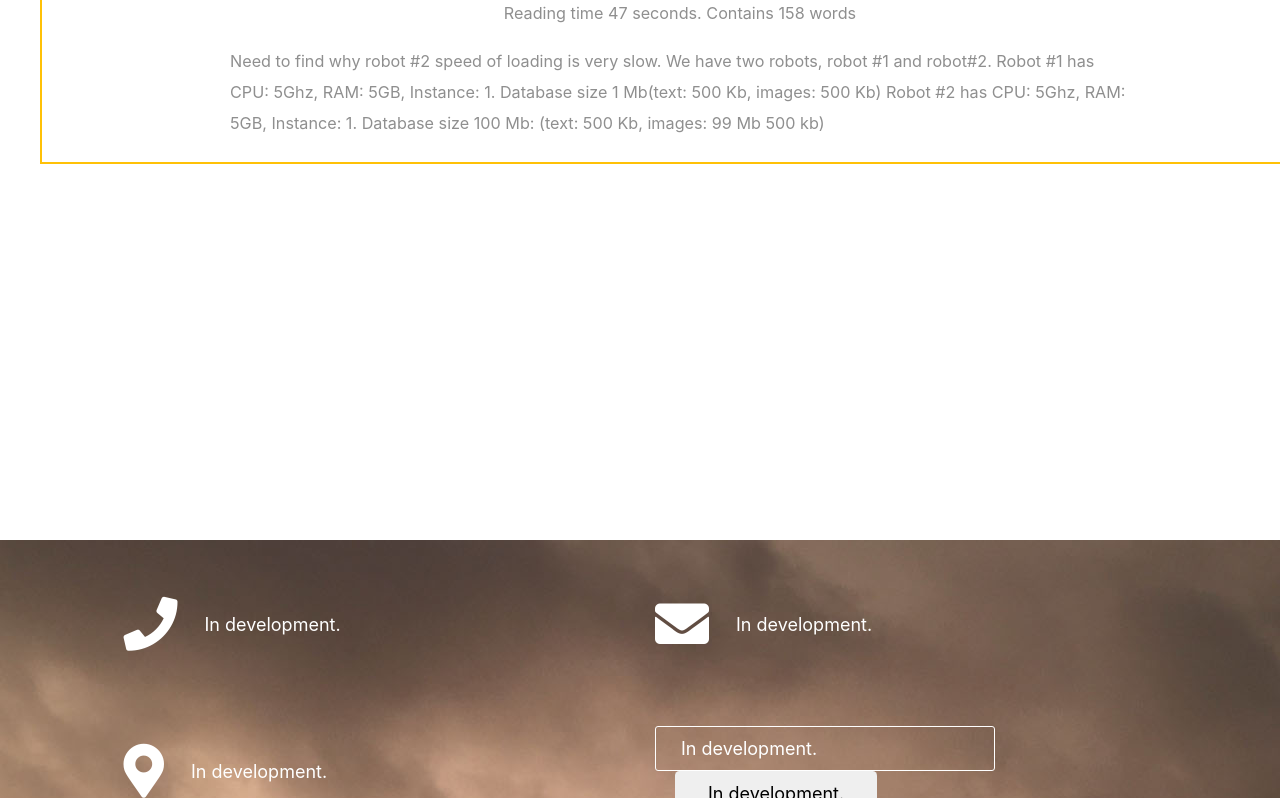
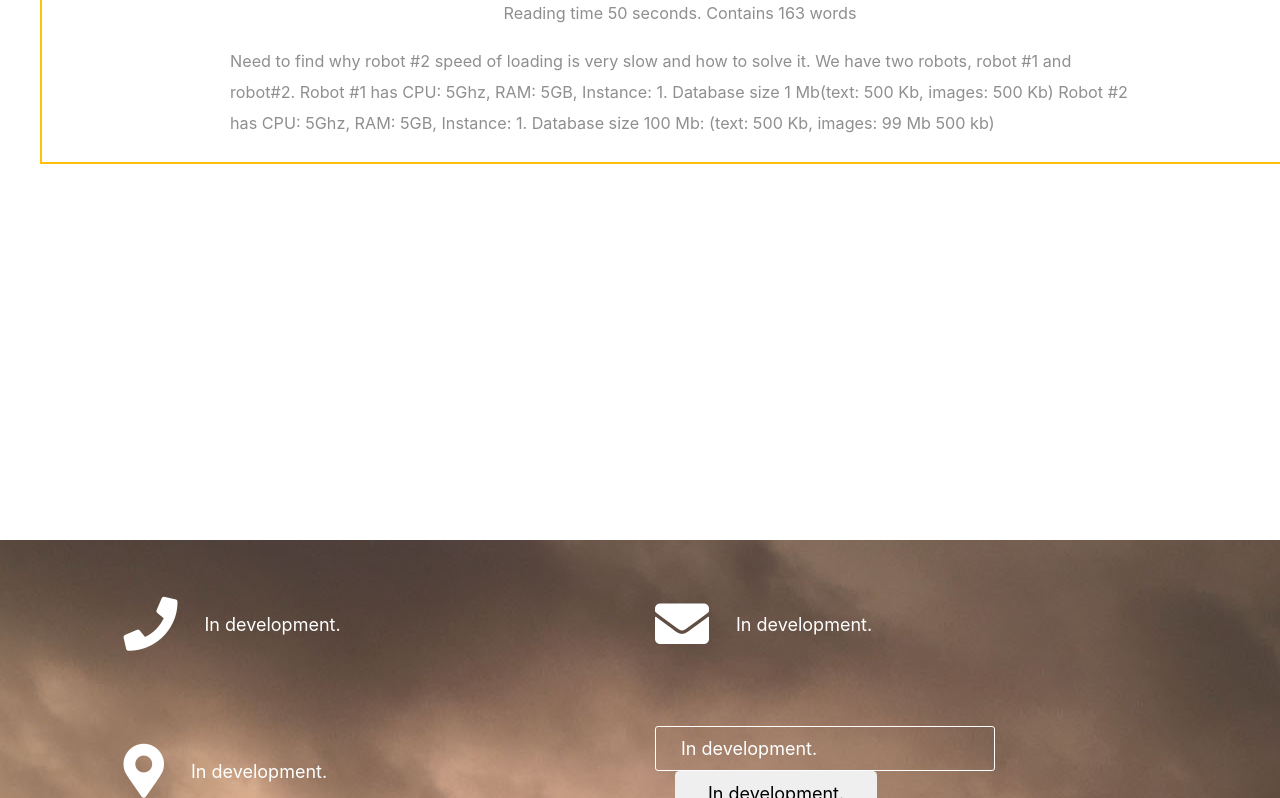
Before and after one commit to OleksandrDeveloper/rocket-puzzles, a plain HTML site: page index.html in a window 1280 px wide. Shown: the part 2407-3205 px from the top of the page. Drawn offline with Linux system fonts and the light colour scheme.

Commit message:
update puzzle "Images Problem"

```diff
--- a/index.html
+++ b/index.html
@@ -119,10 +119,10 @@
                     <img src="img/images-problem.png" alt="Image" class="img-fluid tm-intro-img"/>
                 </div>
                 <p class="mx-auto tm-work-description">
-                    Reading time 47 seconds. Contains 158 words
+                    Reading time 50 seconds. Contains 163 words
                 </p>
                 <p class="mx-auto tm-work-description" style="text-align: left;">
-                   Need to find why robot #2 speed of loading is very slow.
+                   Need to find why robot #2 speed of loading is very slow and how to solve it.
                     We have two robots, robot #1 and robot#2.
                     Robot #1 has CPU: 5Ghz, RAM: 5GB, Instance: 1.
                     Database size 1 Mb(text: 500 Kb, images: 500 Kb)
```
Also changed, not shown: img/images-problem.png.
